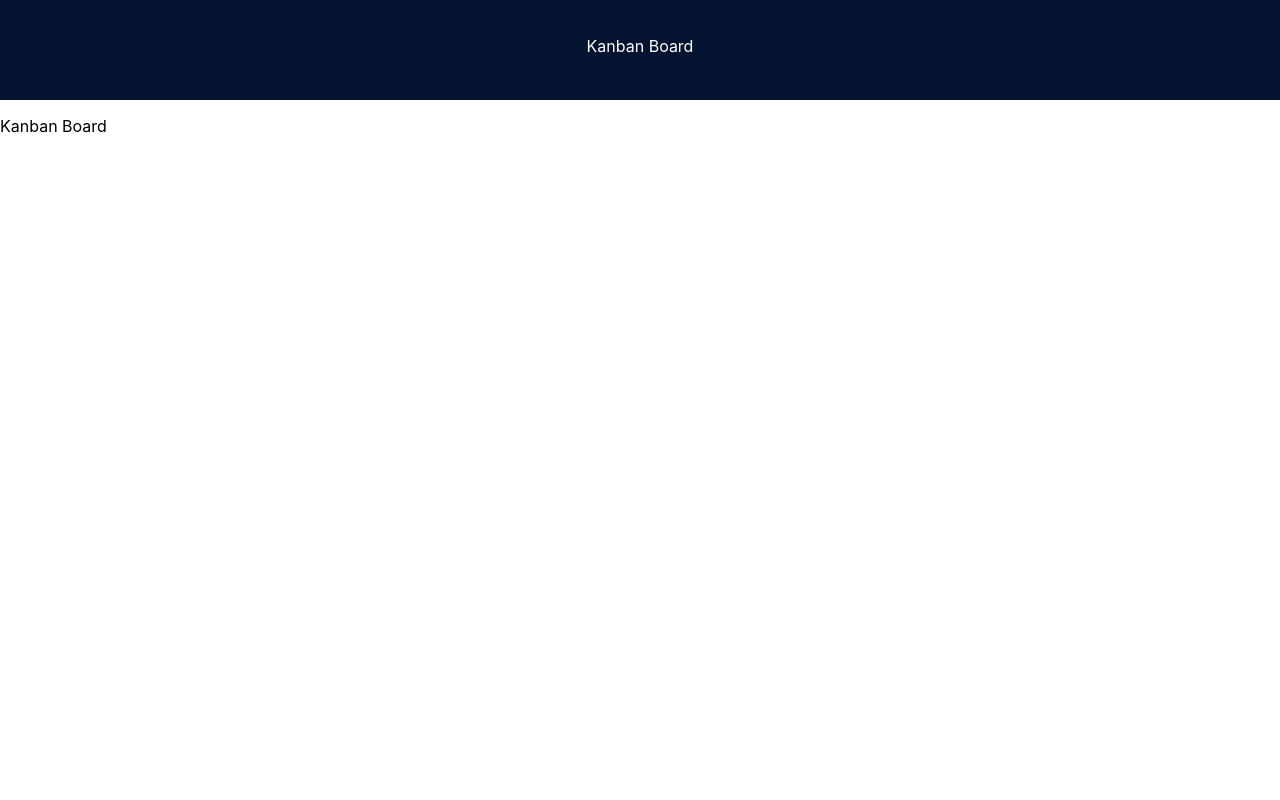
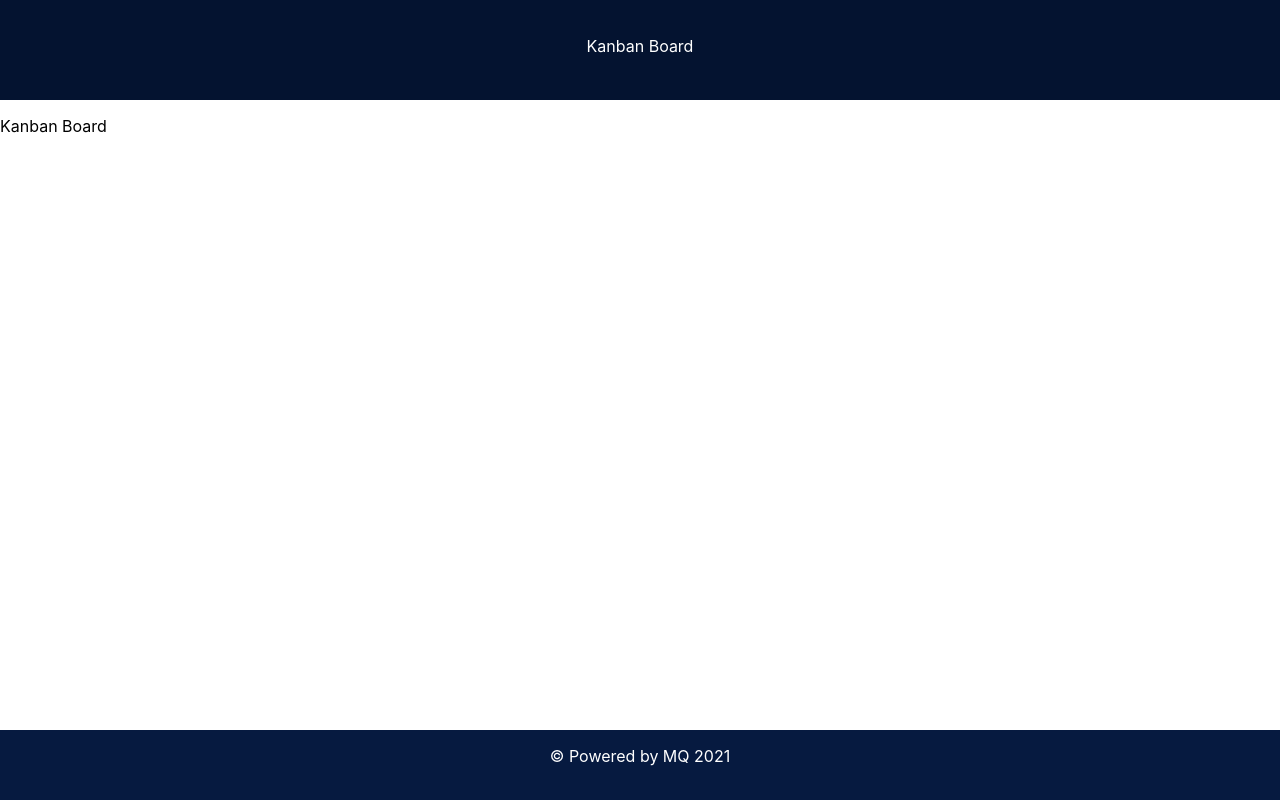
Before and after one commit to ml250271/kanban-board, a React (Create React App) app: page / in a window 1280 px wide. Built offline with nearby package versions, Linux system fonts and the light colour scheme.

Commit message:
add footer

```diff
--- a/src/App.tsx
+++ b/src/App.tsx
@@ -1,3 +1,4 @@
+import Footer from "./components/Footer";
 import Header from "./components/Header";
 
 function App() {
@@ -5,6 +6,7 @@ function App() {
     <>
       <Header />
       <p>Kanban Board</p>
+      <Footer />
     </>
   );
 }
--- /dev/null
+++ b/src/components/Footer.tsx
@@ -0,0 +1,20 @@
+import styled from 'styled-components'
+
+const Wrapper = styled.div`
+  background-color: #061a40;
+  bottom: 0;
+  color: #ffffff;
+  height: 70px;
+  left: 0;
+  position: absolute;
+  text-align: center;
+  width: 100%;
+`
+const Footer = () => {
+  return (
+    <Wrapper>
+      <p>&copy; Powered by MQ {new Date().getFullYear()}</p>
+    </Wrapper>
+  )
+}
+export default Footer
```
